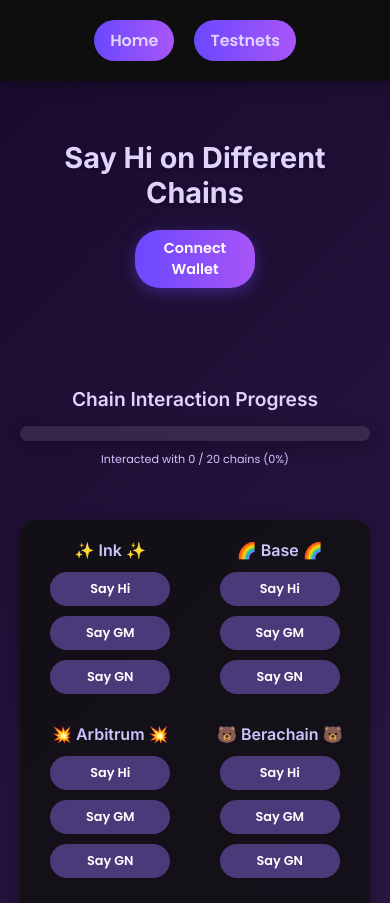
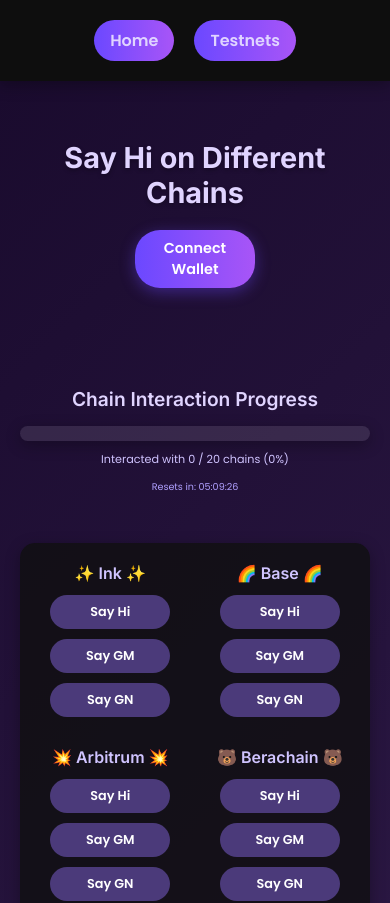
Before and after one commit to 0xliquidated/sayhi, a React (Vite) app: page / in a window 390 px wide. Shown: the top 903 px of the page. Built offline with nearby package versions, Linux system fonts and the light colour scheme.

Commit message:
Added 24-hour countdown timer under progress bar on homepage with reset

```diff
--- a/src/App.css
+++ b/src/App.css
@@ -144,6 +144,13 @@
   font-size: 1rem;
   color: #d0c4ff;
   margin-top: 10px;
+}
+
+.timer-text {
+  font-family: 'Poppins', sans-serif;
+  font-size: 0.9rem;
+  color: #b0a0ff;
+  margin-top: 5px;
 }
 
 /* Box container for chains with transparent dark background */
@@ -366,6 +373,10 @@
   .progress-text {
     font-size: 0.9rem;
   }
+
+  .timer-text {
+    font-size: 0.8rem;
+  }
 }
 
 @media (max-width: 900px) {
@@ -407,6 +418,10 @@
 
   .progress-text {
     font-size: 0.8rem;
+  }
+
+  .timer-text {
+    font-size: 0.7rem;
   }
 }
 
@@ -466,6 +481,10 @@
     font-size: 0.7rem;
   }
 
+  .timer-text {
+    font-size: 0.6rem;
+  }
+
   .progress-bar-container {
     height: 15px;
   }
--- a/src/App.jsx
+++ b/src/App.jsx
@@ -2,7 +2,7 @@
 import React from "react";
 import { ethers } from "ethers";
 import "./App.css";
-import { getUserInteractions, saveUserInteraction, getUniqueChainsInteracted } from "./utils/gamification";
+import { getUserInteractions, saveUserInteraction, getUniqueChainsInteracted, resetUserInteractions } from "./utils/gamification";
 import { connectWallet, checkWalletConnected, disconnectWallet } from "./utils/wallet";
 
 // Define matching emojis for each chain
@@ -472,10 +472,49 @@
   const [transactionHash, setTransactionHash] = useState("");
   const [explorerUrl, setExplorerUrl] = useState("");
   const [interactions, setInteractions] = useState(getUserInteractions());
+  const [timeRemaining, setTimeRemaining] = useState("");
 
   const totalChains = Object.keys(chains).length; // 20 chains
   const uniqueChains = getUniqueChainsInteracted(interactions);
   const progressPercentage = (uniqueChains / totalChains) * 100;
+
+  // Function to calculate time remaining until next midnight UTC
+  const calculateTimeRemaining = () => {
+    const now = new Date();
+    const nextMidnightUTC = new Date(Date.UTC(now.getUTCFullYear(), now.getUTCMonth(), now.getUTCDate() + 1, 0, 0, 0));
+    const diffMs = nextMidnightUTC - now;
+    const diffSeconds = Math.floor(diffMs / 1000);
+    const hours = Math.floor(diffSeconds / 3600);
+    const minutes = Math.floor((diffSeconds % 3600) / 60);
+    const seconds = diffSeconds % 60;
+    return `${hours.toString().padStart(2, "0")}:${minutes.toString().padStart(2, "0")}:${seconds.toString().padStart(2, "0")}`;
+  };
+
+  // Update timer every second and reset progress bar at midnight UTC
+  useEffect(() => {
+    const updateTimer = () => {
+      const now = new Date();
+      const secondsUntilMidnight = (new Date(Date.UTC(now.getUTCFullYear(), now.getUTCMonth(), now.getUTCDate() + 1, 0, 0, 0)) - now) / 1000;
+
+      // Update time remaining
+      setTimeRemaining(calculateTimeRemaining());
+
+      // Reset progress bar at midnight UTC
+      if (secondsUntilMidnight <= 0) {
+        const updatedInteractions = resetUserInteractions();
+        setInteractions(updatedInteractions);
+      }
+    };
+
+    // Initial update
+    updateTimer();
+
+    // Update every second
+    const timerInterval = setInterval(updateTimer, 1000);
+
+    // Cleanup interval on component unmount
+    return () => clearInterval(timerInterval);
+  }, []);
 
   // Auto-connect wallet on page load if previously connected
   useEffect(() => {
@@ -561,6 +600,7 @@
           <p className="progress-text">
             Interacted with {uniqueChains} / {totalChains} chains ({Math.round(progressPercentage)}%)
           </p>
+          <p className="timer-text">Resets in: {timeRemaining}</p>
         </div>
         <div className="chains-box">
           <div className="chains-row">
--- a/src/utils/gamification.js
+++ b/src/utils/gamification.js
@@ -21,3 +21,9 @@
 export const getUniqueChainsInteracted = (interactions) => {
   return Object.keys(interactions).length;
 };
+
+// Reset user interactions
+export const resetUserInteractions = () => {
+  localStorage.removeItem(INTERACTIONS_KEY);
+  return {};
+};
```
